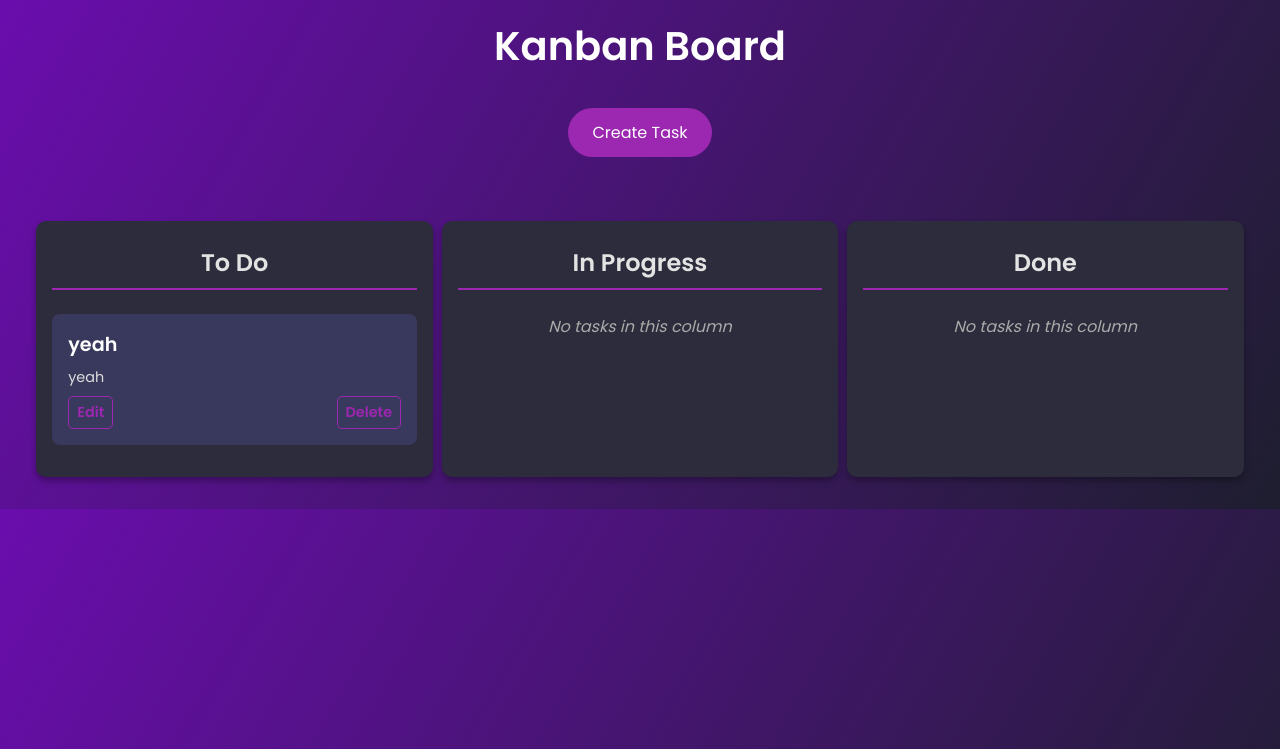
After one commit to JhonpatrickMasan/TaskMate, a Django app: page /tasks in a window 1280 px wide. The commit adds this page. Shown: the top 749 px of the page. Run offline with Django 5.2, Linux system fonts and the light colour scheme; data comes from the database, SQL or seed files in the repository.

Commit message:
update repo

```diff
--- a/task_management/myapp/admin.py
+++ b/task_management/myapp/admin.py
@@ -1,5 +1,5 @@
 from django.contrib import admin
-from .models import TodoItem
+from .models import Task  # Use the correct model name here
 
-# Register your models here.
-admin.site.register(TodoItem)
+# Register your model
+admin.site.register(Task)
--- /dev/null
+++ b/task_management/myapp/templates/kanban_board.html
@@ -0,0 +1,292 @@
+<!DOCTYPE html>
+<html lang="en">
+<head>
+    <meta charset="UTF-8">
+    <meta name="viewport" content="width=device-width, initial-scale=1.0">
+    <title>Kanban Board</title>
+    <link href="https://fonts.googleapis.com/css2?family=Poppins:wght@300;400;600&display=swap" rel="stylesheet">
+    <style>
+        body {
+            font-family: 'Poppins', sans-serif;
+            background: linear-gradient(120deg, #6a0dad, #1e1e2f);
+            color: #fff;
+            margin: 0;
+            padding: 0;
+        }
+
+        h1 {
+            text-align: center;
+            margin: 1rem 0;
+            font-size: 2.5rem;
+        }
+
+        .kanban-container {
+            display: flex;
+            justify-content: space-around;
+            padding: 2rem;
+        }
+
+        .kanban-column {
+            width: 30%;
+            background: #2c2c3c;
+            border-radius: 10px;
+            padding: 1rem;
+            box-shadow: 0 4px 6px rgba(0, 0, 0, 0.3);
+        }
+
+        .kanban-column h3 {
+            text-align: center;
+            margin: 0.5rem 0 1.5rem;
+            font-size: 1.5rem;
+            color: #e3e3e3;
+            border-bottom: 2px solid #9c27b0;
+            padding-bottom: 0.5rem;
+        }
+
+        .task {
+            background-color: #39395d;
+            padding: 1rem;
+            margin-bottom: 1rem;
+            border-radius: 8px;
+            transition: transform 0.3s ease, background-color 0.3s ease;
+        }
+
+        .task:hover {
+            transform: scale(1.03);
+            background-color: #4e4e7e;
+        }
+
+        .task h4 {
+            margin: 0 0 0.5rem;
+            font-size: 1.2rem;
+        }
+
+        .task p {
+            margin: 0.3rem 0;
+            font-size: 0.9rem;
+            color: #ddd;
+        }
+
+        .task a {
+            text-decoration: none;
+            color: #9c27b0;
+            font-weight: 600;
+        }
+
+        .task a:hover {
+            text-decoration: underline;
+        }
+
+        .empty-message {
+            text-align: center;
+            color: #aaa;
+            font-style: italic;
+        }
+
+        .create-task-btn {
+            display: block;
+            width: fit-content;
+            margin: 2rem auto;
+            padding: 0.75rem 1.5rem;
+            background: #9c27b0;
+            color: #fff;
+            text-decoration: none;
+            font-size: 1rem;
+            border-radius: 25px;
+            transition: background-color 0.3s ease, transform 0.3s ease;
+        }
+
+        .create-task-btn:hover {
+            background: #6a0dad;
+            transform: translateY(-3px);
+        }
+
+        .kanban-container {
+            display: flex;
+            justify-content: space-around;
+            padding: 2rem;
+        }
+        .kanban-column {
+            width: 30%;
+            background: #2c2c3c;
+            border-radius: 10px;
+            padding: 1rem;
+            box-shadow: 0 4px 6px rgba(0, 0, 0, 0.3);
+        }
+        .kanban-column h3 {
+            text-align: center;
+            margin: 0.5rem 0 1.5rem;
+            font-size: 1.5rem;
+            color: #e3e3e3;
+            border-bottom: 2px solid #9c27b0;
+            padding-bottom: 0.5rem;
+        }
+        .task {
+            background-color: #39395d;
+            padding: 1rem;
+            margin-bottom: 1rem;
+            border-radius: 8px;
+            cursor: grab;
+        }
+        .task.dragging {
+            opacity: 0.5;
+        }
+        .kanban-column.drag-over {
+            background-color: #444466;
+        }
+        .task-actions {
+            margin-top: 0.5rem;
+            display: flex;
+            justify-content: space-between;
+        }
+
+        .task-actions a {
+            color: #9c27b0;
+            text-decoration: none;
+            font-size: 0.9rem;
+            font-weight: bold;
+            border: 1px solid #9c27b0;
+            border-radius: 5px;
+            padding: 0.3rem 0.5rem;
+            transition: background-color 0.3s ease, color 0.3s ease;
+        }
+
+        .task-actions a:hover {
+            background-color: #9c27b0;
+            color: #fff;
+        }
+
+    </style>
+</head>
+<body>
+    <h1>Kanban Board</h1>
+    <a href="{% url 'create_task' %}" class="create-task-btn">Create Task</a>
+    <div class="kanban-container">
+        <div class="kanban-column" data-status="TODO" ondragover="allowDrop(event)" ondrop="drop(event)">
+            <h3>To Do</h3>
+            {% for task in tasks.TODO %}
+                <div class="task" draggable="true" ondragstart="dragStart(event)" ondragend="dragEnd(event)" data-id="{{ task.id }}">
+                    <h4>{{ task.title }}</h4>
+                    <p>{{ task.description }}</p>
+                    <div class="task-actions">
+                        <a href="{% url 'edit_task' task.id %}" class="edit-btn">Edit</a>
+                        <a href="{% url 'delete_task' task.id %}" class="delete-btn">Delete</a>
+                    </div>
+                </div>
+            {% empty %}
+                <p class="empty-message">No tasks in this column</p>
+            {% endfor %}
+        </div>
+        <div class="kanban-column" data-status="IN_PROGRESS" ondragover="allowDrop(event)" ondrop="drop(event)">
+            <h3>In Progress</h3>
+            {% for task in tasks.IN_PROGRESS %}
+                <div class="task" draggable="true" ondragstart="dragStart(event)" ondragend="dragEnd(event)" data-id="{{ task.id }}">
+                    <h4>{{ task.title }}</h4>
+                    <p>{{ task.description }}</p>
+                </div>
+            {% empty %}
+                <p class="empty-message">No tasks in this column</p>
+            {% endfor %}
+        </div>
+        <div class="kanban-column" data-status="DONE" ondragover="allowDrop(event)" ondrop="drop(event)">
+            <h3>Done</h3>
+            {% for task in tasks.DONE %}
+                <div class="task" draggable="true" ondragstart="dragStart(event)" ondragend="dragEnd(event)" data-id="{{ task.id }}">
+                    <h4>{{ task.title }}</h4>
+                    <p>{{ task.description }}</p>
+                </div>
+            {% empty %}
+                <p class="empty-message">No tasks in this column</p>
+            {% endfor %}
+        </div>
+    </div>
+</body>
+
+<script>
+    let draggedTask = null;
+
+    function dragStart(event) {
+        draggedTask = event.target;
+        event.target.classList.add('dragging');
+    }
+
+    function dragEnd(event) {
+        event.target.classList.remove('dragging');
+    }
+
+    function allowDrop(event) {
+        event.preventDefault();
+        event.currentTarget.classList.add('drag-over');
+    }
+
+    function drop(event) {
+        event.preventDefault();
+
+        const column = event.currentTarget;
+        const status = column.getAttribute('data-status');
+
+        // Append the dragged task to the new column
+        column.appendChild(draggedTask);
+
+        // Remove the drag-over style
+        column.classList.remove('drag-over');
+
+        // Update the task status in the backend
+        const taskId = draggedTask.getAttribute('data-id');
+        updateTaskStatus(taskId, status);
+
+        // Recalculate empty messages
+        updateEmptyMessages();
+    }
+
+
+    function updateEmptyMessages() {
+        const columns = document.querySelectorAll('.kanban-column');
+
+        columns.forEach(column => {
+            const tasks = column.querySelectorAll('.task');
+            let emptyMessage = column.querySelector('.empty-message');
+
+            console.log('Column:', column.getAttribute('data-status'), 'Tasks count:', tasks.length, 'Empty Message:', emptyMessage);
+
+            // If there are tasks, hide the empty message
+            if (tasks.length > 0) {
+                if (emptyMessage) {
+                    emptyMessage.style.display = 'none';
+                }
+            } else {
+                // If there are no tasks, show the empty message
+                if (emptyMessage) {
+                    emptyMessage.style.display = 'block';
+                } else {
+                    // If empty message doesn't exist, create and append it
+                    emptyMessage = document.createElement('p');
+                    emptyMessage.classList.add('empty-message');
+                    emptyMessage.style.display = 'block';
+                    emptyMessage.textContent = 'No tasks in this column';
+                    column.appendChild(emptyMessage);
+                }
+            }
+        });
+    }
+
+    function updateTaskStatus(taskId, status) {
+        fetch(`/update-task-status/${taskId}/`, {
+            method: 'POST',
+            headers: {
+                'Content-Type': 'application/json',
+                'X-CSRFToken': '{{ csrf_token }}'  // Ensure CSRF token is included
+            },
+            body: JSON.stringify({ status: status })
+        })
+        .then(response => {
+            if (!response.ok) {
+                console.error('Failed to update task status');
+            }
+        })
+        .catch(error => {
+            console.error('Error:', error);
+        });
+    }
+</script>
+</html>
--- a/task_management/myapp/templates/landing_page.html
+++ b/task_management/myapp/templates/landing_page.html
@@ -177,8 +177,8 @@
     <main>
         <p>Manage your tasks and projects effortlessly. TaskMate is designed to help you stay organized, prioritize tasks, and track your progress with ease. Start today!</p>
         <div class="cta">
-            <a class="primary" href="#">Sign Up</a>
-            <a href="#" class="secondary">Login</a>
+            <a class="primary" href="{% url 'register' %}">Sign Up</a>
+            <a href="{% url 'login' %}" class="secondary">Login</a>
         </div>
     </main>
     <footer>
--- a/task_management/myapp/templates/register.html
+++ b/task_management/myapp/templates/register.html
@@ -137,7 +137,7 @@
 
         <!-- Footer -->
         <div class="form-footer">
-            Already have an account? <a>Login</a>
+            Already have an account? <a href="{% url 'login' %}">Login</a>
         </div>
     </div>
 
--- a/task_management/myapp/urls.py
+++ b/task_management/myapp/urls.py
@@ -1,9 +1,16 @@
 from django.urls import path
+from django.contrib.auth.views import LoginView, LogoutView
 from . import views
-from django.contrib.auth.views import LoginView, LogoutView
-from django.contrib.auth.decorators import login_required
-from django.shortcuts import render
 
 urlpatterns = [
-    path('', views.landing_page, name='landing_page'),  # Landing page route
+    path('', views.landing_page, name='landing_page'),  # Landing page
+    path('register/', views.register, name='register'),  # Registration page
+    path('login/', LoginView.as_view(template_name='login.html'), name='login'),  # Built-in login view with custom template
+    path('logout/', LogoutView.as_view(next_page='landing_page'), name='logout'),  # Logout and redirect to landing
+    path('home/', views.home, name='home'),  # Authenticated home page
+    path('tasks', views.kanban_board, name='kanban_board'),  # Display Kanban board
+    path('task/create/', views.create_task, name='create_task'),  # Create task
+    path('task/edit/<int:pk>/', views.edit_task, name='edit_task'),  # Edit task
+    path('task/delete/<int:pk>/', views.delete_task, name='delete_task'),  # Delete task
+    path('update-task-status/<int:task_id>/', views.update_task_status, name='update_task_status'),
 ]
--- a/task_management/myapp/views.py
+++ b/task_management/myapp/views.py
@@ -1,7 +1,125 @@
-# myapp/views.py
 from django.shortcuts import render, redirect
+from django.contrib.auth import login, authenticate
+from django.contrib import messages
+from django.contrib.auth.decorators import login_required
+from django.contrib.auth.models import User
+from django.shortcuts import render, get_object_or_404, redirect
+from django.http import HttpResponse
+from .models import Task
+from .forms import TaskForm
+from django.http import JsonResponse
+from django.views.decorators.csrf import csrf_exempt
+import json
+from .models import Task
 
-# Create your views here.
 
-def landing_page(request): #The landing page where the user goes through when entering the web
+# Landing page view
+def landing_page(request):
     return render(request, 'landing_page.html')
+
+# User registration view
+def register(request):
+    if request.method == 'POST':
+        username = request.POST.get('username')
+        email = request.POST.get('email')
+        password1 = request.POST.get('password1')
+        password2 = request.POST.get('password2')
+
+        # Validate password match
+        if password1 != password2:
+            messages.error(request, "Passwords do not match!")
+            return render(request, 'register.html')
+
+        # Check for existing username
+        if User.objects.filter(username=username).exists():
+            messages.error(request, "Username already exists!")
+            return render(request, 'register.html')
+
+        # Check for existing email
+        if User.objects.filter(email=email).exists():
+            messages.error(request, "Email is already registered!")
+            return render(request, 'register.html')
+
+        # Create user and log them in
+        user = User.objects.create_user(username=username, email=email, password=password1)
+        user.save()
+        login(request, user)
+        return redirect('home')  # Redirect to home page
+
+    return render(request, 'register.html')
+
+# User login view
+def login_view(request):
+    if request.method == 'POST':
+        username = request.POST.get('username')
+        password = request.POST.get('password')
+
+        # Authenticate user
+        user = authenticate(request, username=username, password=password)
+
+        if user is not None:
+            # Login user and redirect to home
+            login(request, user)
+            return redirect('home')
+        else:
+            messages.error(request, "Invalid credentials! Please try again.")
+            return render(request, 'login.html')
+
+    return render(request, 'login.html')
+
+# Authenticated home page view
+@login_required
+def home(request):
+    return render(request, 'home.html', {'user': request.user})
+
+
+# List tasks for each Kanban column
+def kanban_board(request):
+    tasks = {
+        'TODO': Task.objects.filter(status='TODO'),
+        'IN_PROGRESS': Task.objects.filter(status='IN_PROGRESS'),
+        'DONE': Task.objects.filter(status='DONE'),
+    }
+    return render(request, 'kanban_board.html', {'tasks': tasks})
+
+# Create a new task
+def create_task(request):
+    if request.method == 'POST':
+        form = TaskForm(request.POST)
+        if form.is_valid():
+            form.save()
+            return redirect('kanban_board')
+    else:
+        form = TaskForm()
+    return render(request, 'task_form.html', {'form': form})
+
+# Edit an existing task
+def edit_task(request, pk):
+    task = get_object_or_404(Task, pk=pk)
+    if request.method == 'POST':
+        form = TaskForm(request.POST, instance=task)
+        if form.is_valid():
+            form.save()
+            return redirect('kanban_board')
+    else:
+        form = TaskForm(instance=task)
+    return render(request, 'task_form.html', {'form': form})
+
+# Delete a task
+def delete_task(request, pk):
+    task = get_object_or_404(Task, pk=pk)
+    task.delete()
+    return redirect('kanban_board')
+
+@csrf_exempt
+def update_task_status(request, task_id):
+    if request.method == "POST":
+        try:
+            data = json.loads(request.body)
+            task = Task.objects.get(pk=task_id)
+            task.status = data.get('status')
+            task.save()
+            return JsonResponse({'success': True, 'message': 'Task updated successfully'})
+        except Task.DoesNotExist:
+            return JsonResponse({'success': False, 'message': 'Task not found'}, status=404)
+    return JsonResponse({'success': False, 'message': 'Invalid request method'}, status=400)
--- a/task_management/task_management/settings.py
+++ b/task_management/task_management/settings.py
@@ -122,3 +122,9 @@ STATIC_URL = 'static/'
 # https://docs.djangoproject.com/en/5.1/ref/settings/#default-auto-field
 
 DEFAULT_AUTO_FIELD = 'django.db.models.BigAutoField'
+
+# Redirect to home after successful login
+LOGIN_REDIRECT_URL = '/home/'
+
+# Redirect to login page if user is not logged in and tries to access a restricted page
+LOGIN_URL = '/login/'
--- a/task_management/task_management/urls.py
+++ b/task_management/task_management/urls.py
@@ -19,5 +19,6 @@ from django.urls import path, include
 
 urlpatterns = [
     path('admin/', admin.site.urls),
-    path("",include("myapp.urls"))
+    path("",include("myapp.urls")),
+    path('tasks/', include('myapp.urls')),  # Include the tasks app URLs
 ]
```
Also changed, not shown: task_management/myapp/forms.py (+16 -0 lines), task_management/myapp/models.py (+20 -4 lines), task_management/myapp/templates/home.html (+4 -3 lines), task_management/myapp/templates/login.html (+45 -5 lines), task_management/myapp/templates/task_form.html (added, +110 -0 lines), task_management/db.sqlite3, task_management/myapp/migrations/0002_task_delete_todoitem.py (added).
